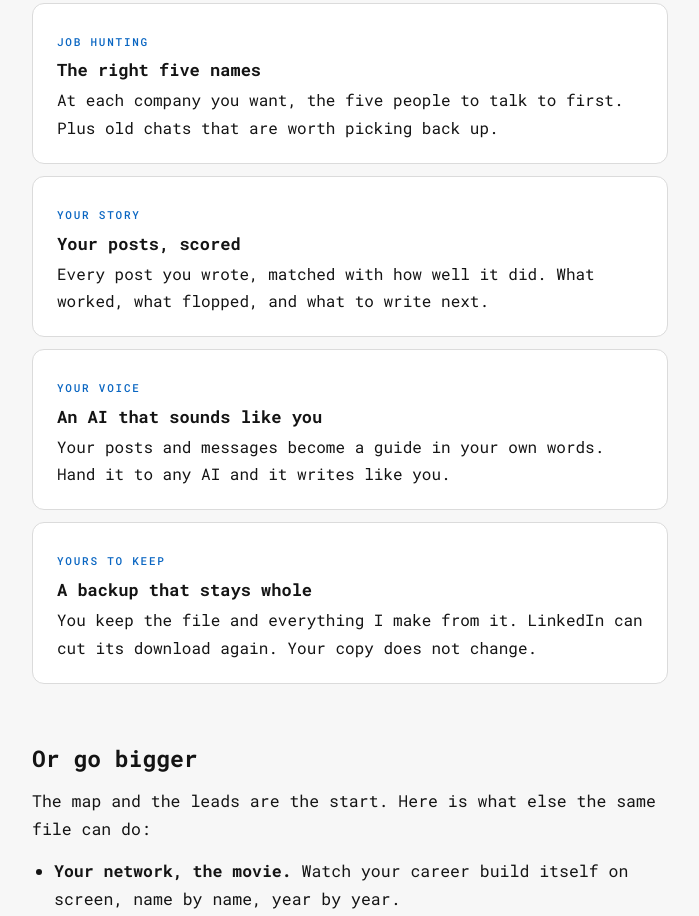
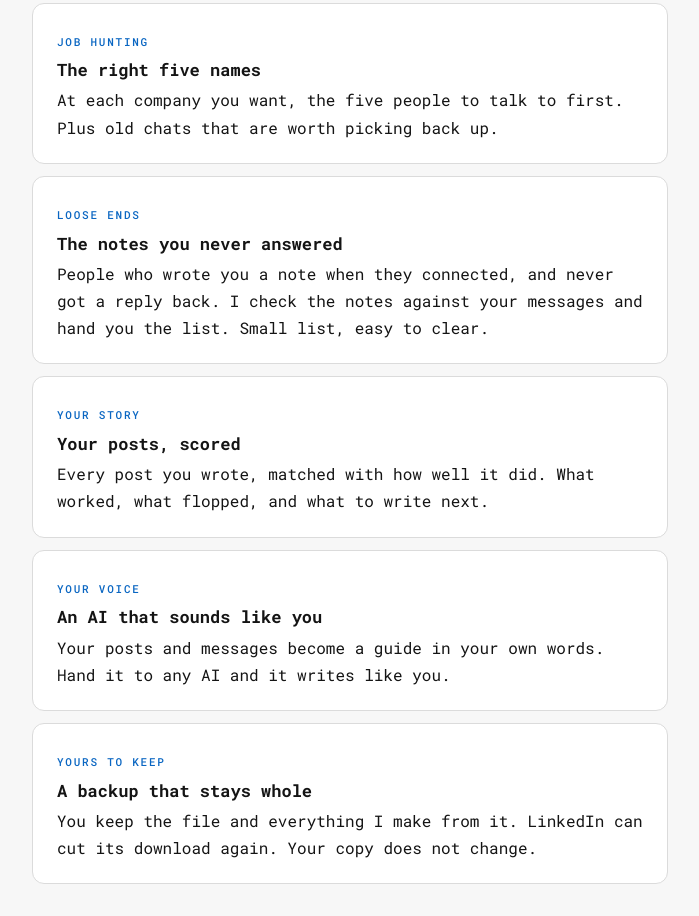
Before and after one commit to Damnjjwtf/zux-board, a plain HTML site: page linkedin-archive/index.html in a window 1280 px wide. Shown: the part 1295-2211 px from the top of the page, without its empty margins (290-989 px from the left). Drawn offline with Linux system fonts and the light colour scheme.

Commit message:
Add the two Logan prompts: unanswered notes card and what LinkedIn thinks you are

```diff
--- a/linkedin-archive/index.html
+++ b/linkedin-archive/index.html
@@ -160,6 +160,11 @@
         <p>At each company you want, the five people to talk to first. Plus old chats that are worth picking back&nbsp;up.</p>
       </div>
       <div class="card">
+        <p class="tag">Loose ends</p>
+        <h3>The notes you never answered</h3>
+        <p>People who wrote you a note when they connected, and never got a reply back. I check the notes against your messages and hand you the list. Small list, easy to&nbsp;clear.</p>
+      </div>
+      <div class="card">
         <p class="tag">Your story</p>
         <h3>Your posts, scored</h3>
         <p>Every post you wrote, matched with how well it did. What worked, what flopped, and what to write&nbsp;next.</p>
@@ -187,6 +192,7 @@
       <li><strong>Your LinkedIn Wrapped.</strong> Your years on LinkedIn like a music recap: your big topics, your hot takes, the opinions you&nbsp;outgrew.</li>
       <li><strong>The comment goldmine.</strong> Your best lines are hiding in other people's comment threads. Pull them out and turn them into your own&nbsp;posts.</li>
       <li><strong>The favor ledger.</strong> Every introduction and recommendation, given and received, added up like a bank&nbsp;statement.</li>
+      <li><strong>What LinkedIn thinks you are.</strong> LinkedIn keeps a file of guesses about you that it sells to advertisers. I read it back to you. Some of it is funny wrong. Some of it is uncomfortably&nbsp;right.</li>
       <li><strong>Time travel messages.</strong> Quote what someone told you years ago, word for word, from your own messages. It feels like magic. It is just your&nbsp;file.</li>
       <li><strong>Your personal stock report.</strong> One page that treats you like a company worth betting on: your people, your reach, your proof. Send it instead of a&nbsp;resume.</li>
     </ul>
```
